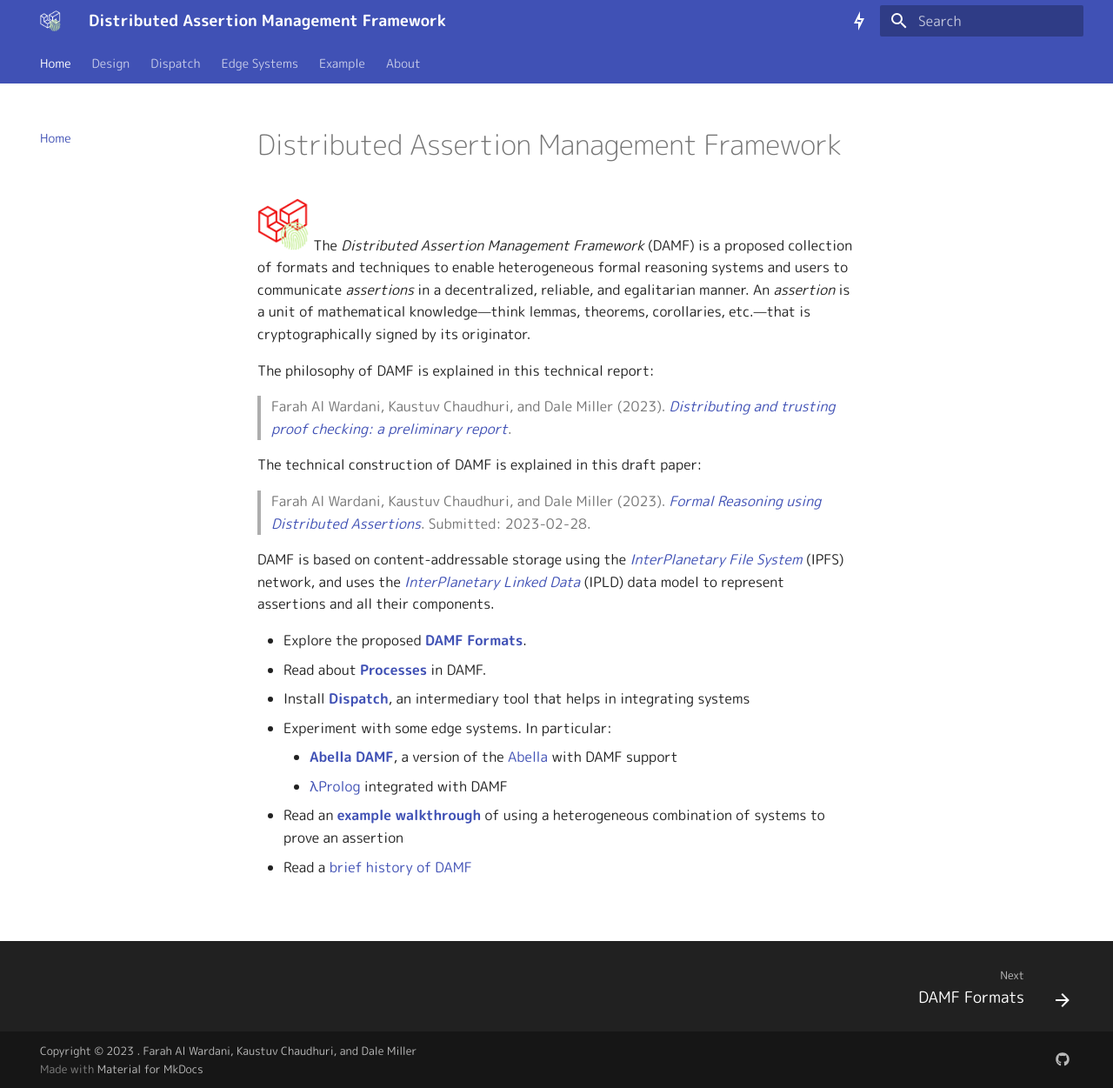
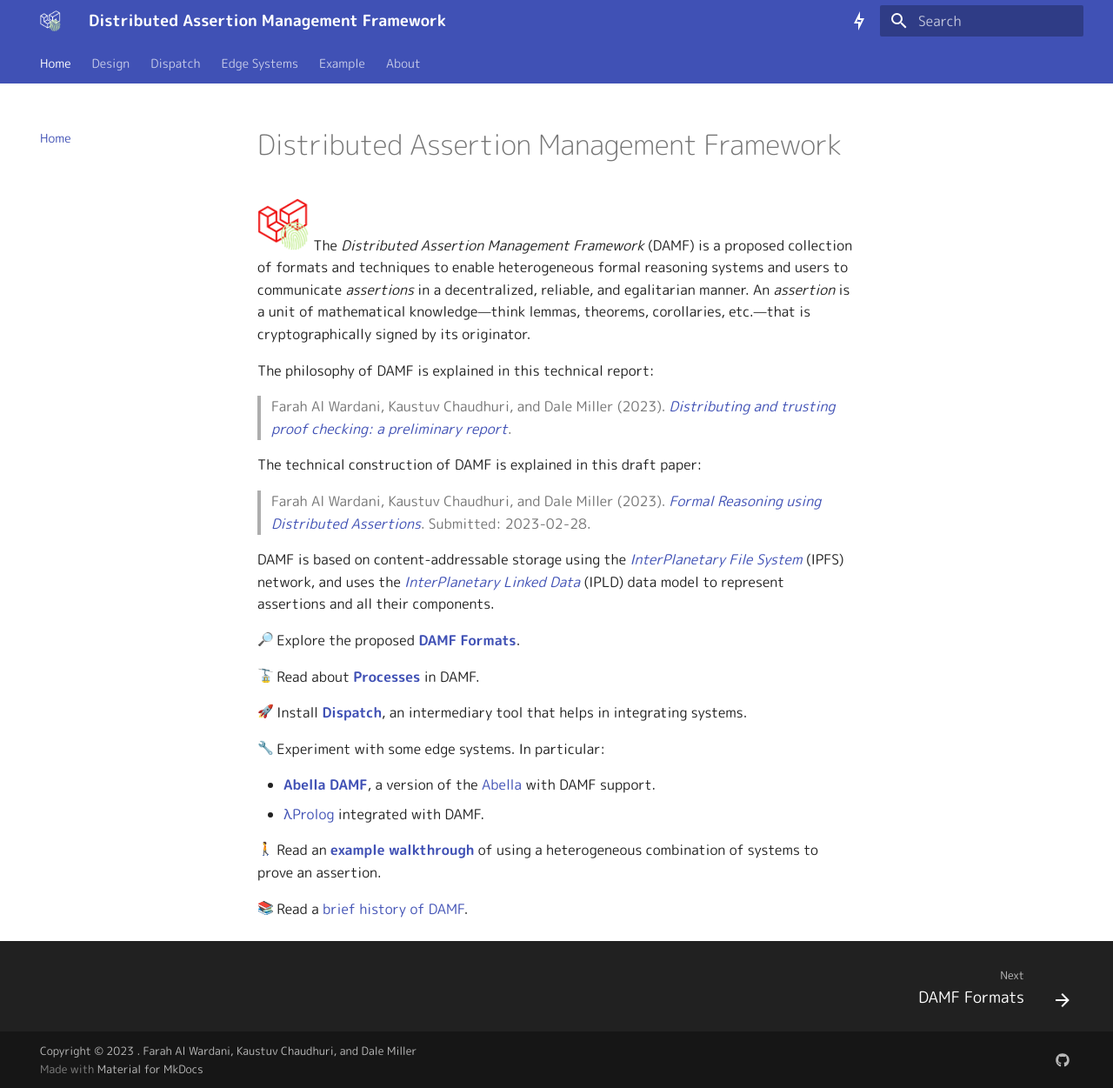
Before and after one commit to distributed-assertions/distributed-assertions.github.io, an MkDocs documentation site: the page built from docs/index.md, in a window 1280 px wide and 1251 px high. Shown: the whole window at 87% size. Built offline with MkDocs 1.6.1 and Material for MkDocs 9.7.7, drawn with Linux system fonts in a browser that asks for light colours; emoji names are drawn with the system emoji font; part of the change alters nothing that is shown.

```diff
--- a/docs/index.md
+++ b/docs/index.md
@@ -36,13 +36,19 @@ System][ipfs]_ (IPFS) network, and uses the _[InterPlanetary Linked Data][ipld]_
 [ipfs]: https://ipfs.tech
 [ipld]: https://ipld.io
 
-* Explore the proposed **[DAMF Formats](/damf-formats/)**.
-* Read about **[Processes](/damf-processes/)** in DAMF.
-* Install **[Dispatch](/dispatch/)**, an intermediary tool that helps in integrating systems
-* Experiment with some edge systems. In particular:
-    * **[Abella DAMF](/abella/)**, a version of the
-      [Abella](https://abella-prover.org) with DAMF support
-    * [λProlog](/lprolog/) integrated with DAMF
-* Read an **[example walkthrough](/example-walkthrough/)** of using a heterogeneous
-  combination of systems to prove an assertion
-* Read a [brief history of DAMF](/history/)
+:mag_right:  Explore the proposed **[DAMF Formats](/damf-formats/)**.
+
+:aerial_tramway: Read about **[Processes](/damf-processes/)** in DAMF.
+
+:rocket: Install **[Dispatch](/dispatch/)**, an intermediary tool that helps in integrating systems.
+
+:wrench: Experiment with some edge systems. In particular:
+
+  - **[Abella DAMF](/abella/)**, a version of the
+      [Abella](https://abella-prover.org) with DAMF support.
+  - [λProlog](/lprolog/) integrated with DAMF.
+
+:walking: Read an **[example walkthrough](/example-walkthrough/)** of using a heterogeneous
+  combination of systems to prove an assertion.
+
+:books: Read a [brief history of DAMF](/history/).
```
